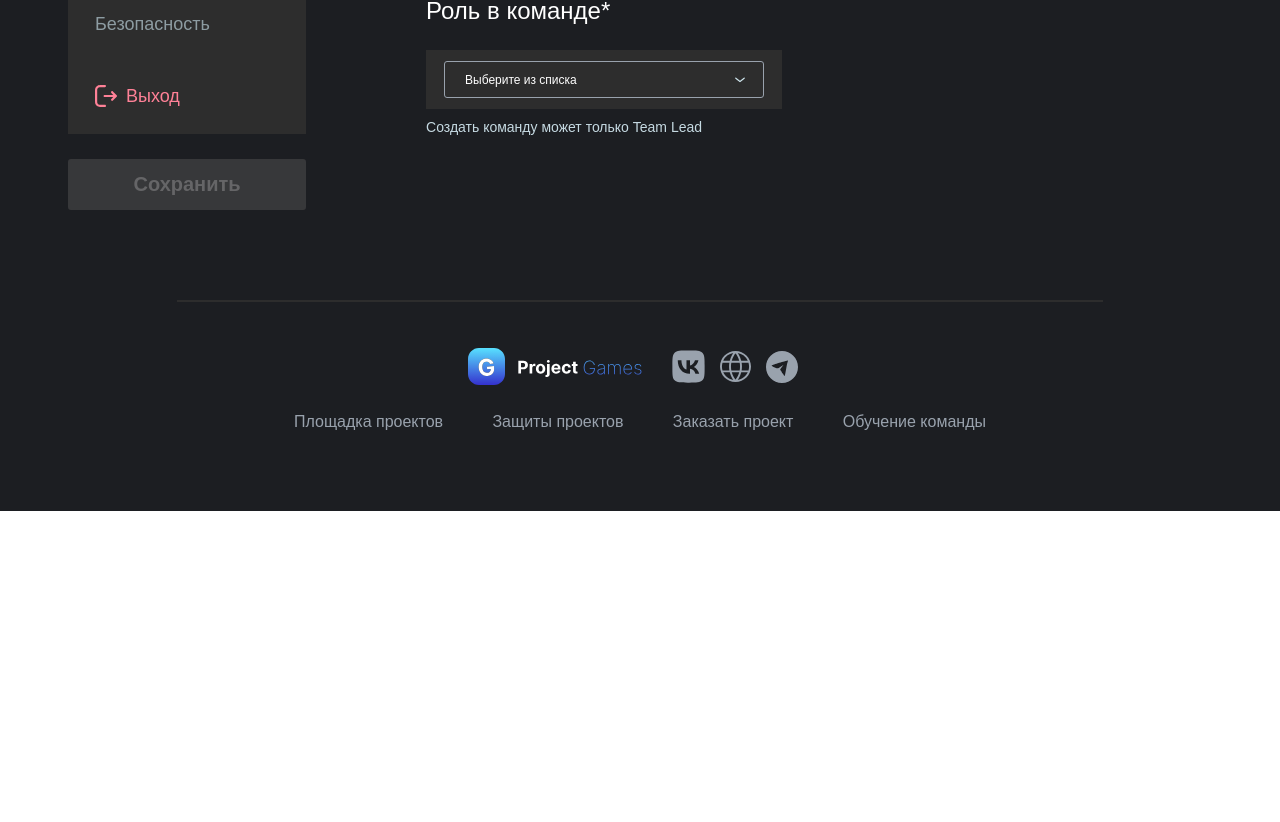
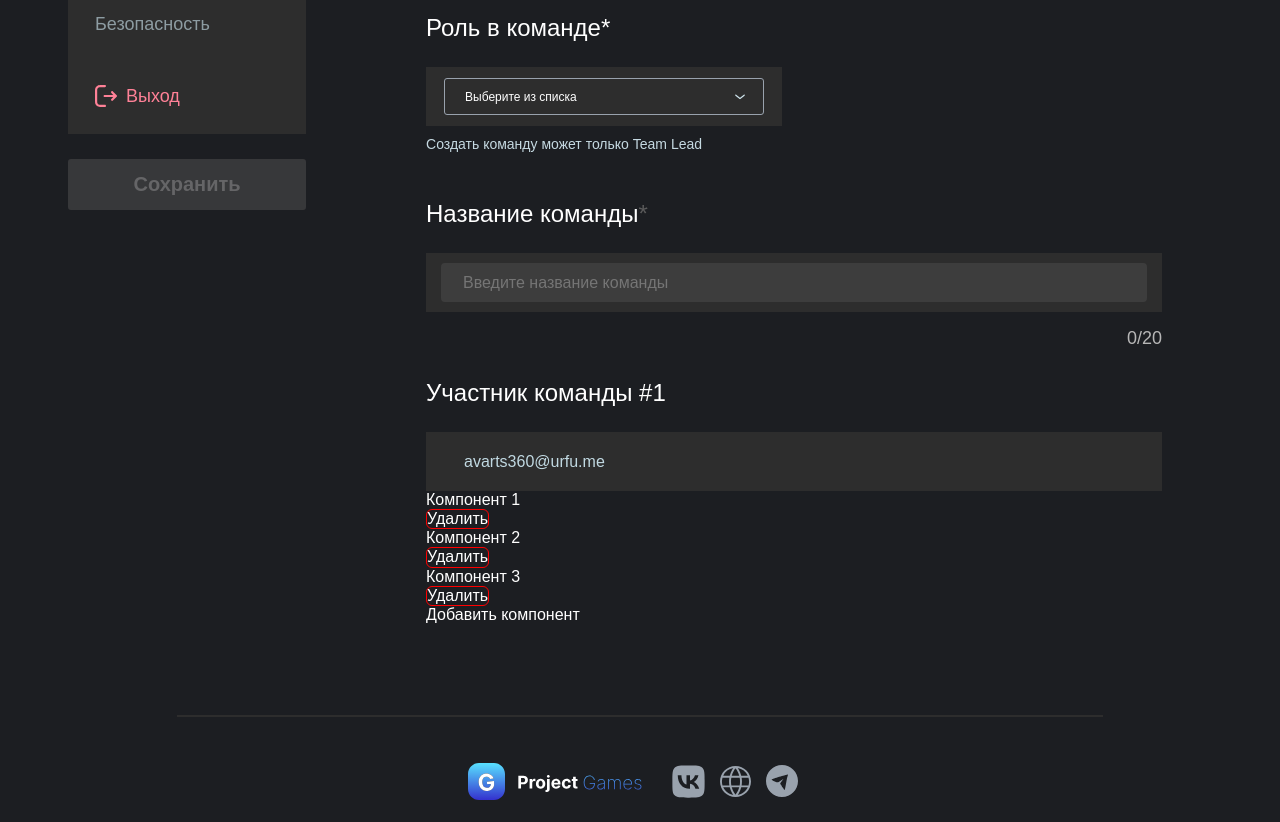
Before and after one commit to d-a-v-a/web-agregator, a React (Create React App) app: page /profile/my-projects in a window 1280 px wide. Shown: the part 689-1511 px from the top of the page. Before the commit the page ends 1200 px from the top, so only its background shows below. Built offline with nearby package versions, Linux system fonts and the light colour scheme; a web font is replaced by a local one.

Commit message:
попытка сделать список компонентов с удалением 1

```diff
--- /dev/null
+++ b/src/components/CreateTeamBlock.tsx
@@ -0,0 +1,83 @@
+import React, {useState} from "react";
+import styled from "styled-components";
+import {InputBox, ProfileInput, TitleInput} from "../pages/Profile/components/Information";
+import InputProfile from "./ui/InputProfile";
+
+type Name = {
+  id: number,
+  name: string
+}
+
+const CreateTeamBlock = () => {
+  const [countComponent, setCountComponent] = useState<number>(3)
+  const [names, setNames] = useState<Name[]>([{id: 1, name: 'Компонент 1'}, {id: 2, name: 'Компонент 2'}, {
+    id: 3,
+    name: 'Компонент 3'
+  },])
+  const addComponent = () => {
+    if (names.at(-1)) {
+      const id = names.at(-1)!.id + 1
+      setNames([...names, {id: id, name: `Компонент ${id}`}])
+      setCountComponent(countComponent + 1)
+    }
+  }
+  const deleteElement = ({id}: { id: number }) => {
+    console.log(id)
+    if (names.find(name => name.id === id)) {
+      const arr = names
+      arr.slice(id - arr[0].id, 1)
+      console.log('грибочки')
+      for (let i = id - arr[0].id; i < countComponent; i++) {
+        if (arr[i].id > id) {
+          arr[i].id += 1
+        }
+      }
+      setNames(arr)
+    }
+  }
+  return (
+      <>
+        <TitleInput required={true}>Название команды</TitleInput>
+        <InputProfile placeholder={'Введите название команды'} maxLength={20} counter={true}/>
+        <TitleInput>Участник команды #1</TitleInput>
+        <InputBox>
+          <ProfileInput disabled={true} readOnly={true} value={'avarts360@urfu.me'}/>
+        </InputBox>
+        <Components deleteElement={deleteElement} names={names}/>
+        <AddComponent addComponent={addComponent}/>
+
+      </>
+  )
+}
+
+const Components = ({names, deleteElement}: { names: Name[], deleteElement: Function }) => {
+
+  return (
+      <ul>{names.map(name => <Component key={name.id}>{name.name} <ButtonDelete
+          onClick={() => deleteElement(name.id)}>Удалить</ButtonDelete></Component>)}</ul>
+  )
+}
+
+const Component = ({children}: { children: any }) => {
+  return (
+      <li>{children}</li>
+  )
+}
+
+const AddComponent = ({addComponent}: { addComponent: Function }) => {
+  const addElem = () => {
+    addComponent()
+  }
+  return (
+      <button onClick={addElem}>Добавить компонент</button>
+  )
+}
+
+const ButtonDelete = styled.button`
+  border-radius: 6px;
+  background-color: transparent;
+  border: 1px solid red
+`
+
+
+export default CreateTeamBlock
--- a/src/pages/Profile/components/MyProjects.tsx
+++ b/src/pages/Profile/components/MyProjects.tsx
@@ -3,6 +3,7 @@ import styled from "styled-components";
 import {H2Style} from "../../ProjectEditing/ProjectEditing";
 import Selector from "../../../components/ui/Selector";
 import {Context} from "../Context";
+import CreateTeamBlock from "../../../components/CreateTeamBlock";
 
 interface ButtonSeasonProps {
   label: string,
@@ -67,7 +68,7 @@ const MyProjects = () => {
             ]}
         />
         <P>Создать команду может только Team Lead</P>
-
+        <CreateTeamBlock/>
 
       </MyProjectStyle>
   )
@@ -107,7 +108,7 @@ const MyProjectStyle = styled.div`
 `
 
 const P = styled.div`
-  margin-bottom: 30px;
+  margin-bottom: 47px;
   font-style: normal;
   font-weight: 400;
   font-size: 14px;
```
